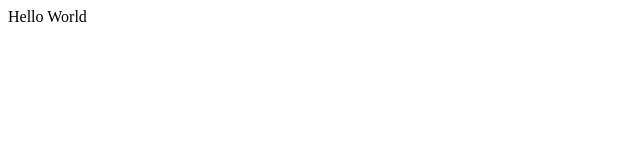
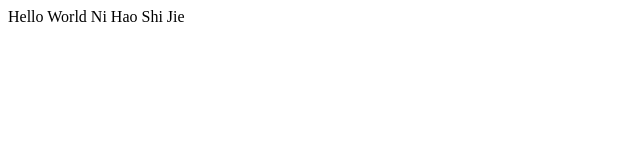
Before and after one commit to sean-brylle/cst3106_labs, a plain HTML site: page Lab02.html in a window 1280 px wide. Shown: the whole page, without its empty margins (0-640 px from the left). Drawn offline with Linux system fonts and the light colour scheme.

Commit message:
Student C add Chinese greeting

```diff
--- a/Lab02.html
+++ b/Lab02.html
@@ -6,5 +6,6 @@
     </head>
     <body>
         Hello World
+        Ni Hao Shi Jie
     </body>
 </html>
```
